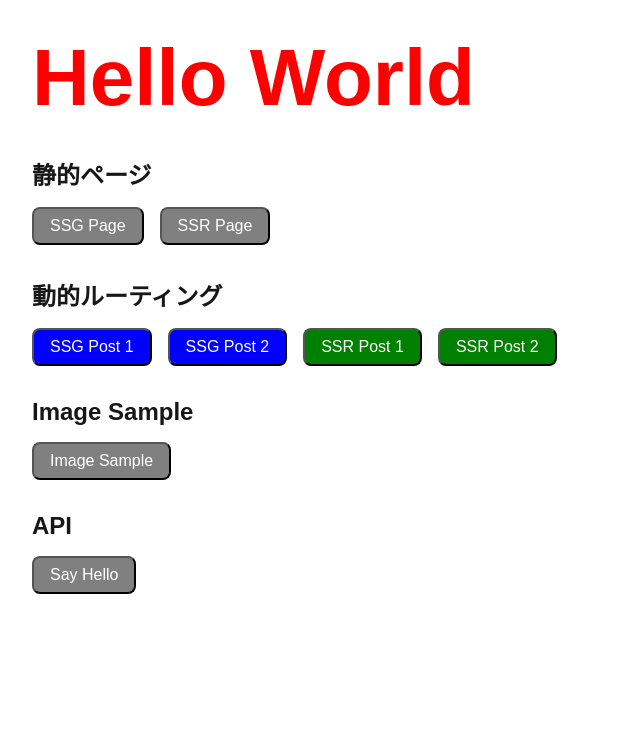
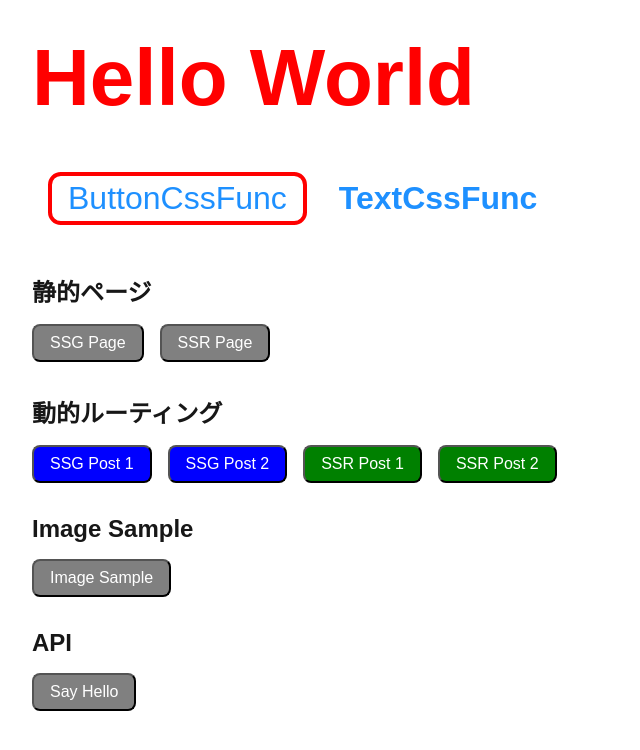
Before and after one commit to Kyoya67/Typescript-React-NextJS-Web, a Next.js app: page / in a window 1280 px wide. Shown: the top 750 px of the page, without its empty margins (0-640 px from the left). Built offline with nearby package versions, Linux system fonts and the light colour scheme.

Commit message:
add: css function

```diff
--- a/pages/index.tsx
+++ b/pages/index.tsx
@@ -1,6 +1,32 @@
 import Link from "next/link";
 import type { NextPage } from "next";
-import styled from "styled-components";
+import styled, { css } from "styled-components";
+
+const redBox = css`
+  padding: 0.25rem 1rem;
+  border: 0.25rem solid red;
+  border-radius: 0.8rem;
+`
+
+const font = css`
+  color: #1e90ff;
+  font-size: 2rem;
+`
+
+const ButtonCssFunc = styled.button`
+  background: transparent;
+  margin: 1rem;
+  cursor: pointer;
+
+  ${redBox}
+  ${font}
+`
+
+const TextCssFunc = styled.p`
+  font-weight: bold;
+
+  ${font}
+`
 
 type ButtonProps = {
   color: string;
@@ -33,6 +59,10 @@ const Page: NextPage = () => {
     <>
       <div style={{ margin: "2rem" }}>
         <H1>Hello World</H1>
+        <div style={{ marginTop: "2rem", display: "flex", gap: "1rem", alignItems: "center" }}>
+          <ButtonCssFunc>ButtonCssFunc</ButtonCssFunc>
+          <TextCssFunc>TextCssFunc</TextCssFunc>
+        </div>
         <div style={{ marginTop: "2rem" }}>
           <h2>静的ページ</h2>
           <ButtonContainer>
```
